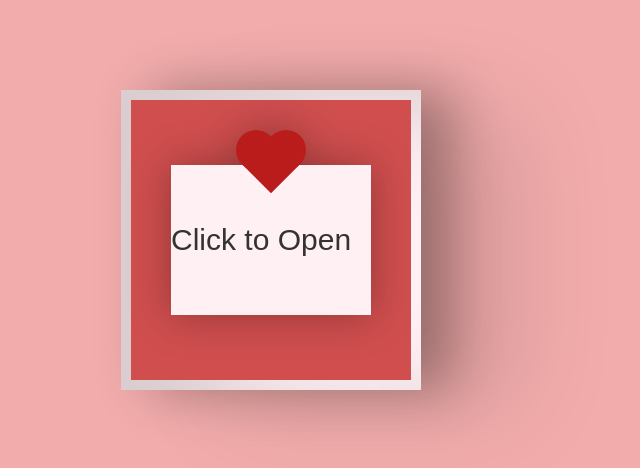
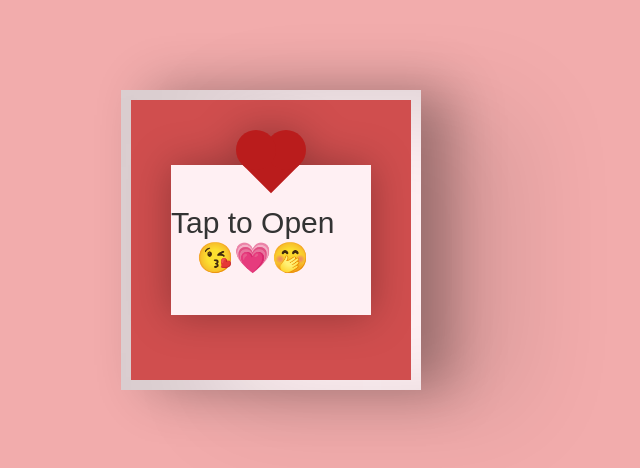
Before and after one commit to FracoMomo/valentinesforlove, a plain HTML site: page mainp.html in a window 1280 px wide. Shown: the part 168-636 px from the top of the page, without its empty margins (369-1009 px from the left). Drawn offline with Linux system fonts and the light colour scheme; a web font is replaced by a local one.

Commit message:
little fix

```diff
--- a/mainp.html
+++ b/mainp.html
@@ -12,7 +12,7 @@
     <input id="open" type="checkbox">
     <label class="open" for="open"></label>
   <div class="card-front">
-    <div class="note">Click to Open</div>
+    <div class="note">Tap to Open <br>😘💗🤭</div>
   </div>
 
     <div class="card-inside">
```
Also changed, not shown: script.js (deleted).
